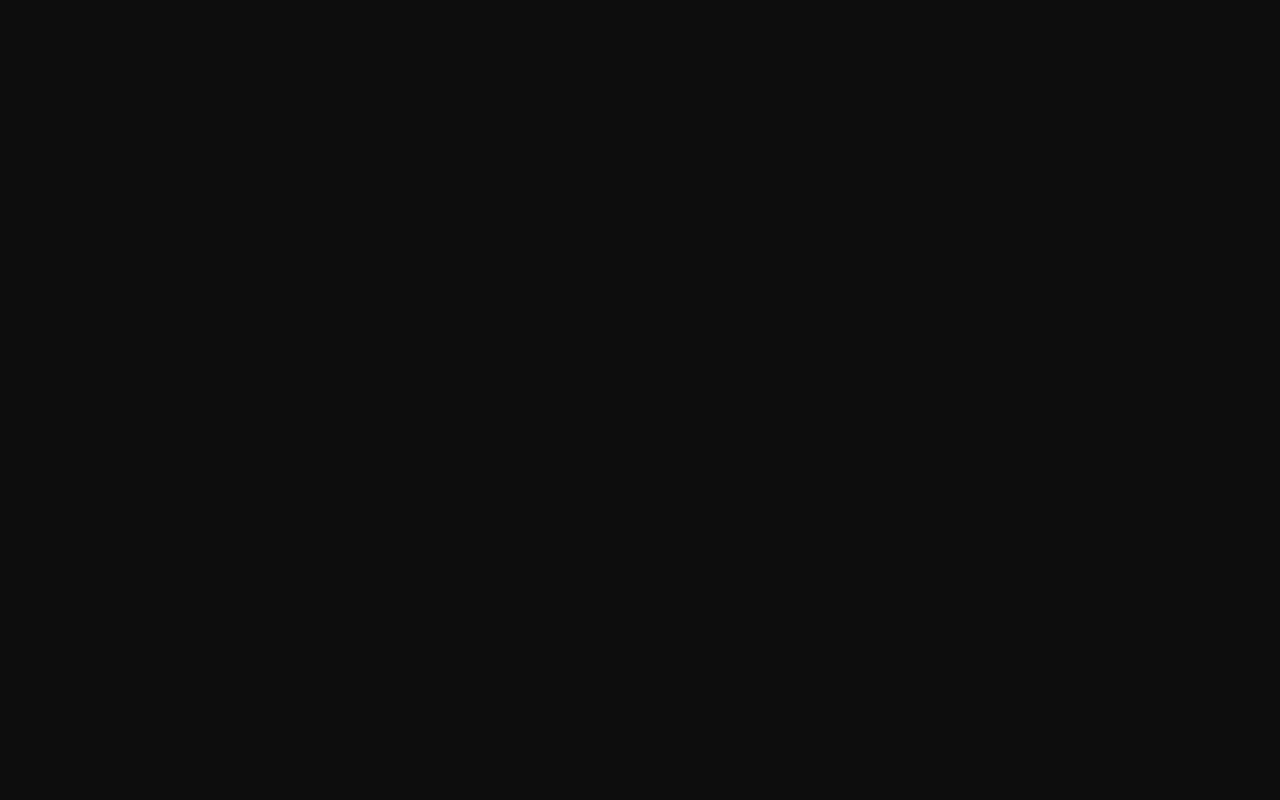
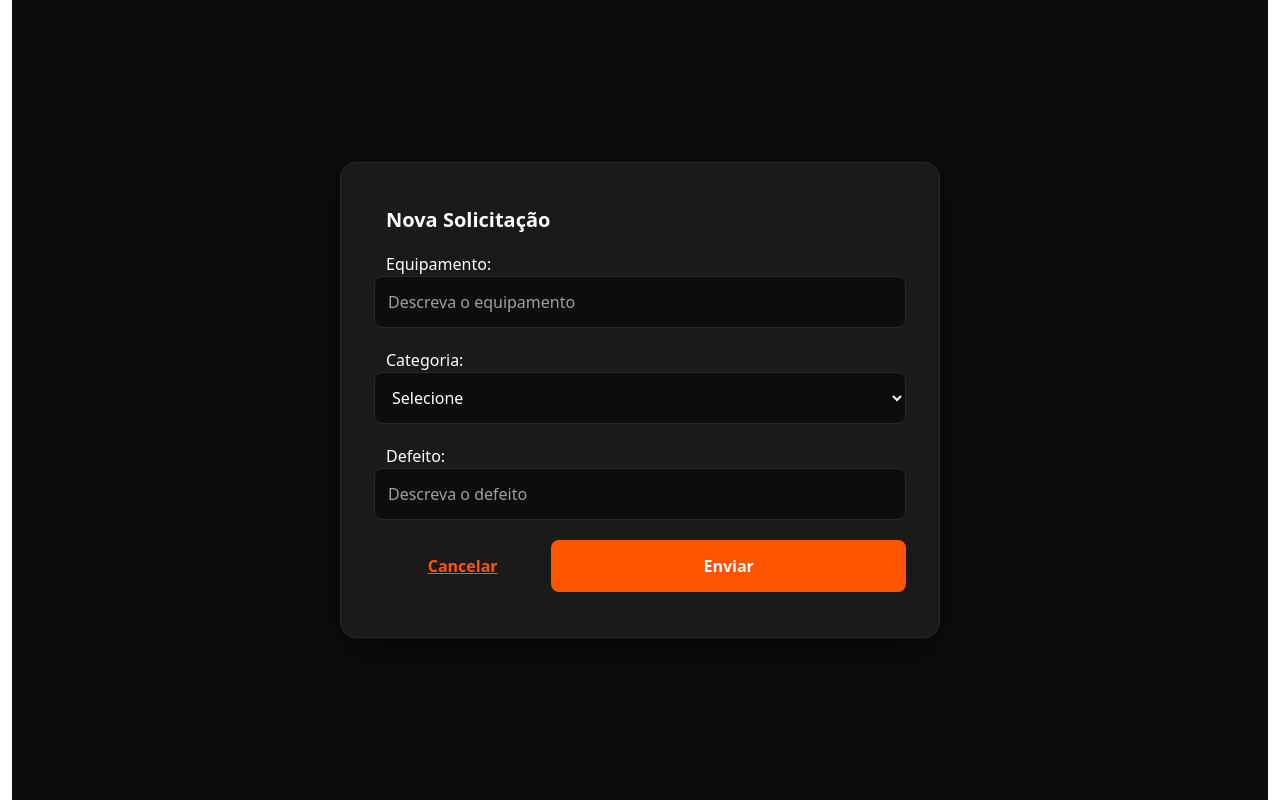
Before and after one commit to ari-n3ves/projeto-manutencao, an Angular app: page /cliente/nova-solicitacao in a window 1280 px wide. Before the commit this address led to /. Built offline with nearby package versions, Linux system fonts and the light colour scheme.

Commit message:
Implementação da página de nova solicitação

```diff
--- a/src/app/app.routes.ts
+++ b/src/app/app.routes.ts
@@ -1,6 +1,7 @@
 import { Routes } from '@angular/router';
 import { Inicio } from './cliente/inicio/inicio';
 import { Login } from './login/login';
+import { NovaSolicitacaoComponent } from './pages/Cliente/nova-solicitacao';
 import { DadosSolicitacao } from './pages/dados-solicitacao';
 import { ListarSolicitacoesComponent } from './pages/listar-solicitacoes';
 import { Relatorio } from './pages/tela-relatorio/relatorio';
@@ -16,6 +17,10 @@ export const routes: Routes = [
     component: Login
   },
   {
+    path: 'cliente/nova-solicitacao',
+    component: NovaSolicitacaoComponent
+  },
+  {
     path: 'funcionario/dados-solicitacao',
     component: DadosSolicitacao
   },
--- a/src/app/cliente/inicio/inicio.html
+++ b/src/app/cliente/inicio/inicio.html
@@ -24,7 +24,7 @@
           <h1>Minhas solicitações</h1>
         </div>
 
-        <button class="new-button">+ Nova solicitação</button>
+        <button class="new-button" [routerLink]="['/cliente/nova-solicitacao']">+ Nova solicitação</button>
       </div>
 
       <div class="card">
--- a/src/app/cliente/inicio/inicio.ts
+++ b/src/app/cliente/inicio/inicio.ts
@@ -1,8 +1,9 @@
 import { Component } from '@angular/core';
+import { RouterModule } from '@angular/router';
 
 @Component({
   selector: 'app-inicio',
-  imports: [],
+  imports: [RouterModule],
   templateUrl: './inicio.html',
   styleUrl: './inicio.css'
 })
--- /dev/null
+++ b/src/app/pages/Cliente/nova-solicitacao/index.ts
@@ -0,0 +1 @@
+export * from './nova-solicitacao.component'
--- /dev/null
+++ b/src/app/pages/Cliente/nova-solicitacao/nova-solicitacao.component.css
@@ -0,0 +1,102 @@
+:host{
+    display: block;
+    min-height: 100vh;
+}
+
+.nova-solicitacao-page{
+    min-height: 100vh;
+    display: flex;
+    justify-content: center;
+    align-items: center;
+    background: #0D0D0D;
+    color: #FFFFFF;
+    padding: 30px;
+}
+
+.container-formulario{
+    width: 600px;
+    padding: 45px;
+    background: #1A1A1A;
+    border: 1px solid #2A2A2A;
+    border-radius: 16px;
+    box-shadow: 0 15px 50px rgba(0, 0, 0, 0.5);
+}
+
+.titulo-secao{
+    text-align: left;
+    font-size: 20px;
+    font-weight: 700;
+    margin-bottom: 20px;
+}
+
+form {
+  display: flex;
+  flex-direction: column;
+}
+
+form > label {
+  color: #FFFFFF;
+  font-size: 14px;
+  margin-bottom: 8px;
+}
+
+input[type="text"] {
+  background: #0D0D0D;
+  color: #FFFFFF;
+  border: 1px solid #2A2A2A;
+  border-radius: 8px;
+  padding: 13px;
+  margin-bottom: 20px;
+  outline: none;
+}
+
+.combobox-categoria{
+  background: #0D0D0D;
+  color: #FFFFFF;
+  border: 1px solid #2A2A2A;
+  border-radius: 8px;
+  padding: 13px;
+  margin-bottom: 20px;
+  outline: none;
+}
+
+input:focus {
+  border-color: #FF5500;
+  box-shadow: 0 0 0 2px rgba(255, 85, 0, 0.15);
+}
+
+input::placeholder {
+  color: #A0A0A0;
+}
+
+.enviar-btn, .cancelar {
+    display: flex;
+    justify-content: center;
+    align-items: center;
+    text-align: center;
+    border: none;
+    border-radius: 8px;
+    padding: 14px;
+    color: #FFFFFF;
+    font-weight: 700;
+    cursor: pointer;
+    transition: 0.2s;
+}
+
+.enviar-btn{
+    background: #FF5500;
+}
+
+.enviar-btn:hover {
+    background: #E8490A;
+    transform: translateY(-1px);
+}
+
+.cancelar{
+    text-decoration: underline;
+    color: #FF5500;
+}
+
+.cancelar:hover{
+    transform: translateY(-1px);
+}
--- /dev/null
+++ b/src/app/pages/Cliente/nova-solicitacao/nova-solicitacao.component.html
@@ -0,0 +1,36 @@
+<div class="nova-solicitacao-page">
+    <div class="container-formulario">
+        <h2 class="titulo-secao">Nova Solicitação</h2>
+        <form class="form-group">
+            <div class="row campo">
+                <label for="Equipamento">Equipamento:</label>
+                <input type="text" id="equipamento" placeholder="Descreva o equipamento">
+            </div>
+
+            <div class="row campo">
+                <label for="Defeito">Categoria:</label>
+                <select id="categoria" class="combobox-categoria">
+                    <option value="">Selecione</option>
+                    <option value="Notebook">Notebook</option>
+                    <option value="Desktop">Desktop</option>
+                    <option value="Impressora">Impressora</option>
+                    <option value="Mouse">Mouse</option>
+                    <option value="Teclado">Teclado</option>
+                </select>
+
+            </div>
+
+            <div class="row campo">
+                <label for="Defeito">Defeito:</label>
+                <input id="defeito" type="text" placeholder="Descreva o defeito">
+            </div>
+
+            <div class="row">
+                <a class="col-4 cancelar" [routerLink]="['/cliente/inicio']">Cancelar</a>
+                <button type="button" class="col enviar-btn" [routerLink]="['/cliente/inicio']">Enviar</button>
+            </div>
+
+        </form>
+    </div>
+
+</div>
```
Also changed, not shown: src/app/pages/Cliente/nova-solicitacao/nova-solicitacao.component.ts (added, +10 -0 lines), 1 other file (tests, documents, lock files or other folders).
